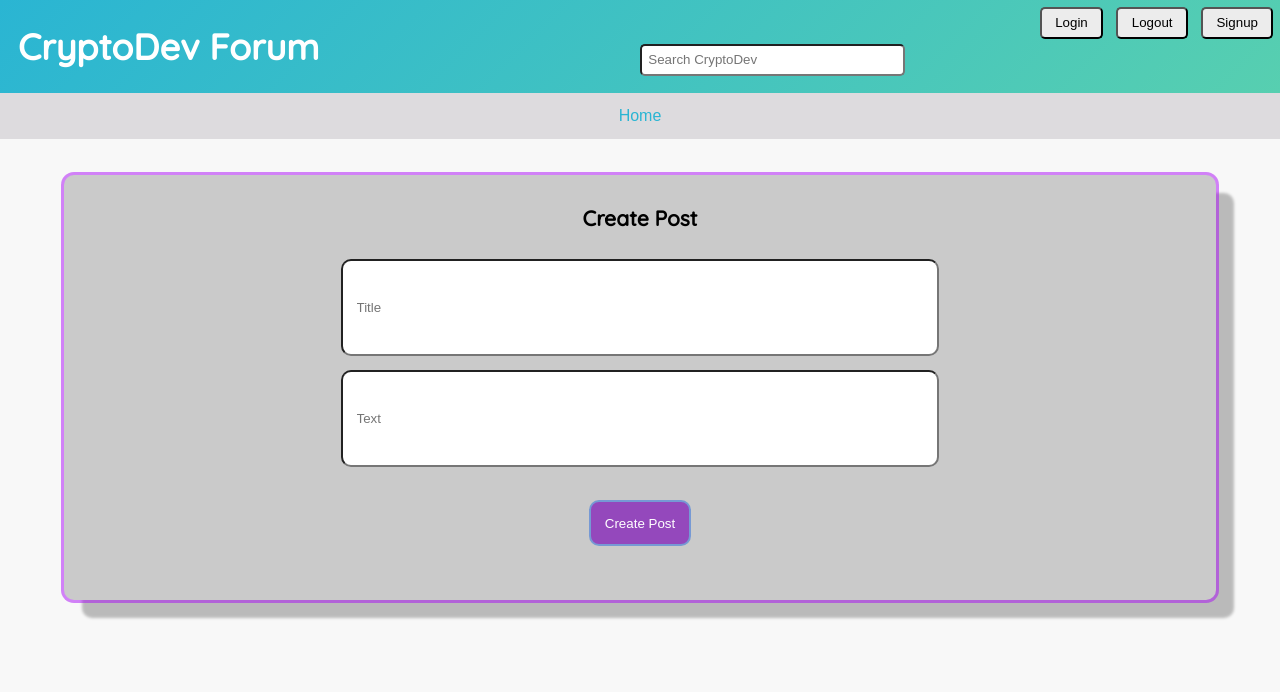
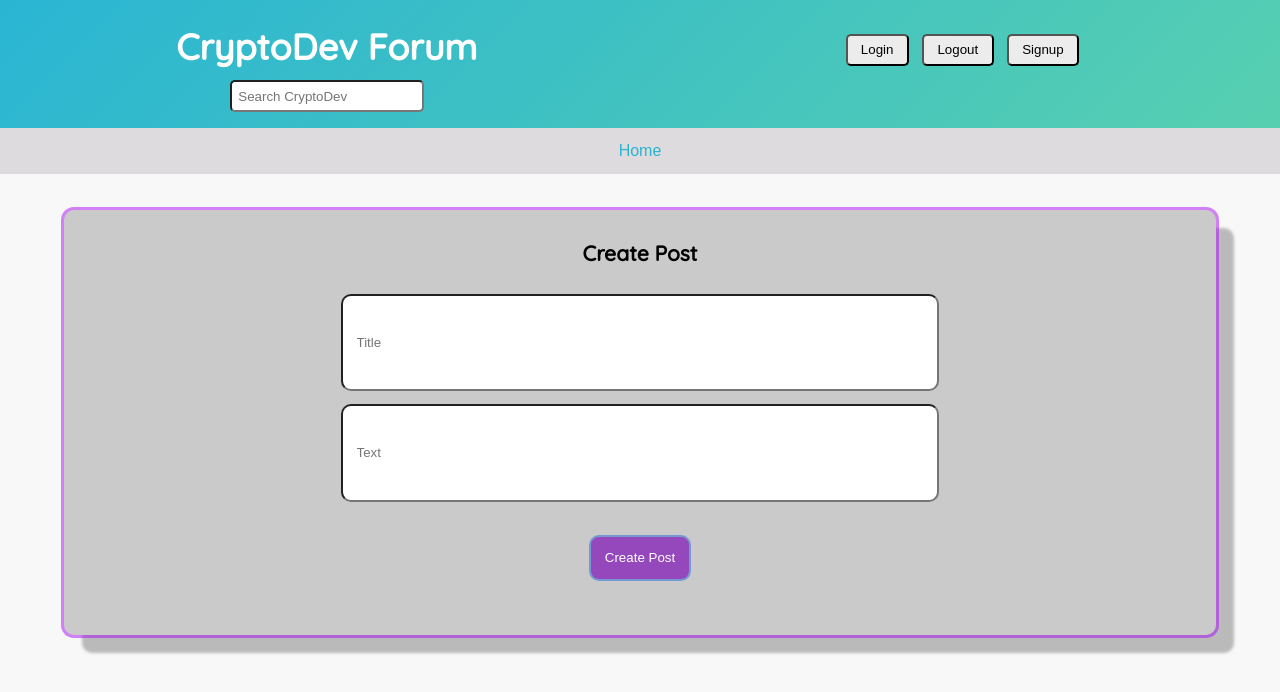
Before and after one commit to babux1/CryptoDev, a React (Create React App) app in the folder client/: page /createpost in a window 1280 px wide. Shown: the top 692 px of the page. Built offline with nearby package versions, Linux system fonts and the light colour scheme; no server answers.

Commit message:
CSS updates

```diff
--- a/client/src/components/App.js
+++ b/client/src/components/App.js
@@ -21,10 +21,10 @@ function App() {
     });
   }, []);
 
-  function handleLogout(){
+  function handleLogout() {
     fetch("/logout", {
-      method: "DELETE" })
-      .then((r) => {
+      method: "DELETE",
+    }).then((r) => {
       if (r.ok) {
         r.json().then(setUser(null));
       }
@@ -33,27 +33,44 @@ function App() {
 
   console.log(user);
 
-  if (!user) return <LoginPage onLogin={setUser} />;
+  // if (!user) return <LoginPage onLogin={setUser} />;
 
   return (
     <div className="App">
       <header className="header">
-        <h1 className="header-1-c">CryptoDev Forum</h1>
+        <div className="header-left">
+          <a href="/">
+            <h1>CryptoDev Forum</h1>
+          </a>
+
           <ForumSearch
-          className="header-2-c"
             search={search}
             setSearch={setSearch}
             setFilteredResults={setFilteredResults}
           />
+        </div>
+        <div className="header-right">
+          <div className="btn-wrapper">
             <Link to="/loginpage">
               <button className="login-btn">Login</button>
             </Link>
             <Link to="/loginpage">
-          <button className="login-btn" onClick = {handleLogout}>Logout</button>
+              <button className="login-btn" onClick={handleLogout}>
+                Logout
+              </button>
             </Link>
             <Link to="/signupform">
               <button className="login-btn">Signup</button>
             </Link>
+          </div>
+          <p className="user-profile">
+            {user.username ? (
+              <p>
+                <span classname="header-user">Welcome, {user.username}!</span>
+              </p>
+            ) : null}
+          </p>
+        </div>
       </header>
       <Nav />
 
--- a/client/src/components/CreatePost.js
+++ b/client/src/components/CreatePost.js
@@ -30,7 +30,7 @@ function CreatePost({ user }) {
     // console.log(post);
     console.log(post?.id);
 
-    navigate(`/`);
+    navigate("/");
   }
 
   return (
--- a/client/src/components/ForumSearch.js
+++ b/client/src/components/ForumSearch.js
@@ -14,7 +14,7 @@ function ForumSearch({ search, setSearch, setFilteredResults }) {
   }
 
   return (
-    <div className="search">
+    <div>
       <form>
         <label>
           <input
--- a/client/src/components/Nav.js
+++ b/client/src/components/Nav.js
@@ -1,4 +1,4 @@
-import React, { useState } from "react";
+import React from "react";
 
 function Nav() {
   return (
--- a/client/src/index.css
+++ b/client/src/index.css
@@ -25,6 +25,10 @@ h4 {
 
 h2 {
   text-decoration: underline;
+}
+
+h1 {
+  color: white;
 }
 
 input {
@@ -75,27 +79,45 @@ img {
 
 .header {
   display: flex;
-  flex-direction: row;
-  background-image: linear-gradient(-45deg,#57cfb0,#2ab5d3);
+  background-image: linear-gradient(-45deg, #57cfb0, #2ab5d3);
+  padding-bottom: 0.5em;
 }
 
+.header-left {
+  display: flex;
+  flex-direction: column;
+  align-items: center;
+  float: left;
+  width: 50%;
+  padding-left: 0.5em;
+}
 
-.header-1-c {
+.search-input {
+  width: auto;
+  height: auto;
+  border-radius: 5px;
+  margin: auto;
+  margin-bottom: 0.5em;
+  margin-top: -1em;
+}
+.header-right {
   display: flex;
-  width: 33%;
-  padding-left: 0.5em;
-  /* border: solid black 1px; */
+  flex-direction: column;
+  align-items: center;
+  float: right;
+  width: 50%;
 }
-.header-2-c {
-  display: flex;
-  align-items: center;
-  align-content: center;
-  width: 33%;
+
+.btn-wrapper {
+  margin-top: 1.5em;
 }
-.header-3-c {
-  display: flex;
-  float: right;
-  width: 33%;
+
+.user-profile {
+  width: auto;
+  margin: auto;
+  height: auto;
+  text-align: center;
+  margin-top: -0.5em;
 }
 
 .login {
@@ -107,31 +129,13 @@ img {
 
 .login-btn {
   padding: 0.5em 1em 0.5em 1em;
-  /* margin-left: 1em; */
   margin: 0.5em;
   background-color: rgb(236, 236, 236);
   color: black;
   width: auto;
   border-radius: 5px;
-  /* border: solid darkgray 2px; */
   padding: auto;
   height: auto;
-  /* box-shadow: 0 0 0 1px darkgray, 0.2em 0.2em 1px 0 #47035523; */
-}
-
-.search {
-  display: flex;
-  flex-direction: row;
-  align-items: center;
-  align-content: center;
-  width: auto;
-  margin: auto;
-}
-
-.search-input {
-  width: 100%;
-  height: auto;
-  border-radius: 5px;
 }
 
 .nav {
@@ -180,7 +184,8 @@ img {
   padding: 0.5em 0.5em 3em 0.5em;
   width: 100%;
   background-color: rgb(202, 202, 202);
-  box-shadow: 0 0 0 3px rgba(169, 8, 244, 0.498), 1em 1em 3px 0 rgba(0, 0, 0, 0.247);
+  box-shadow: 0 0 0 3px rgba(169, 8, 244, 0.498),
+    1em 1em 3px 0 rgba(0, 0, 0, 0.247);
   margin-top: 2em;
   border-radius: 10px;
 }
@@ -217,7 +222,6 @@ img {
   border-radius: 50px 50px 50px 50px;
   box-shadow: 0px 21px 11px -10px rgba(253, 253, 253, 0.2);
   padding: 25px 40px 25px 40px;
-
 }
 
 .create-post-btn:hover {
```
Also changed, not shown: 1 other file (tests, documents, lock files or other folders). Lines whose indentation alone changed are shown as unchanged.
